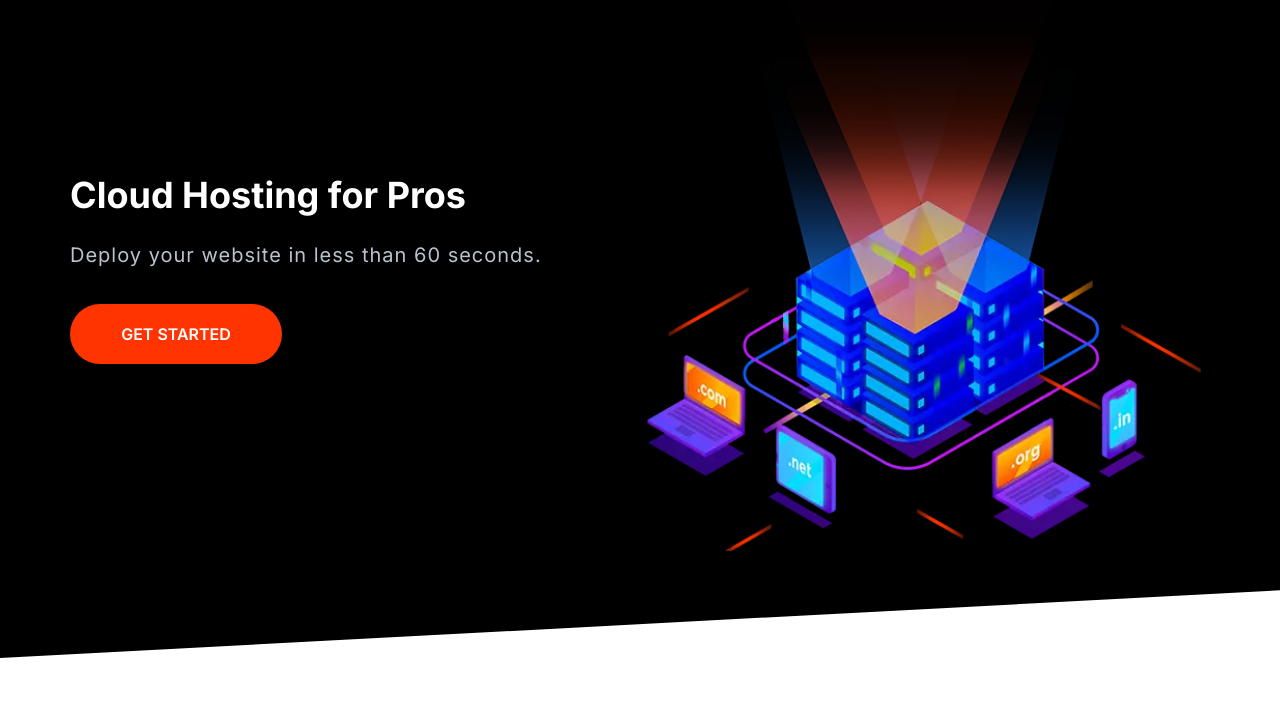
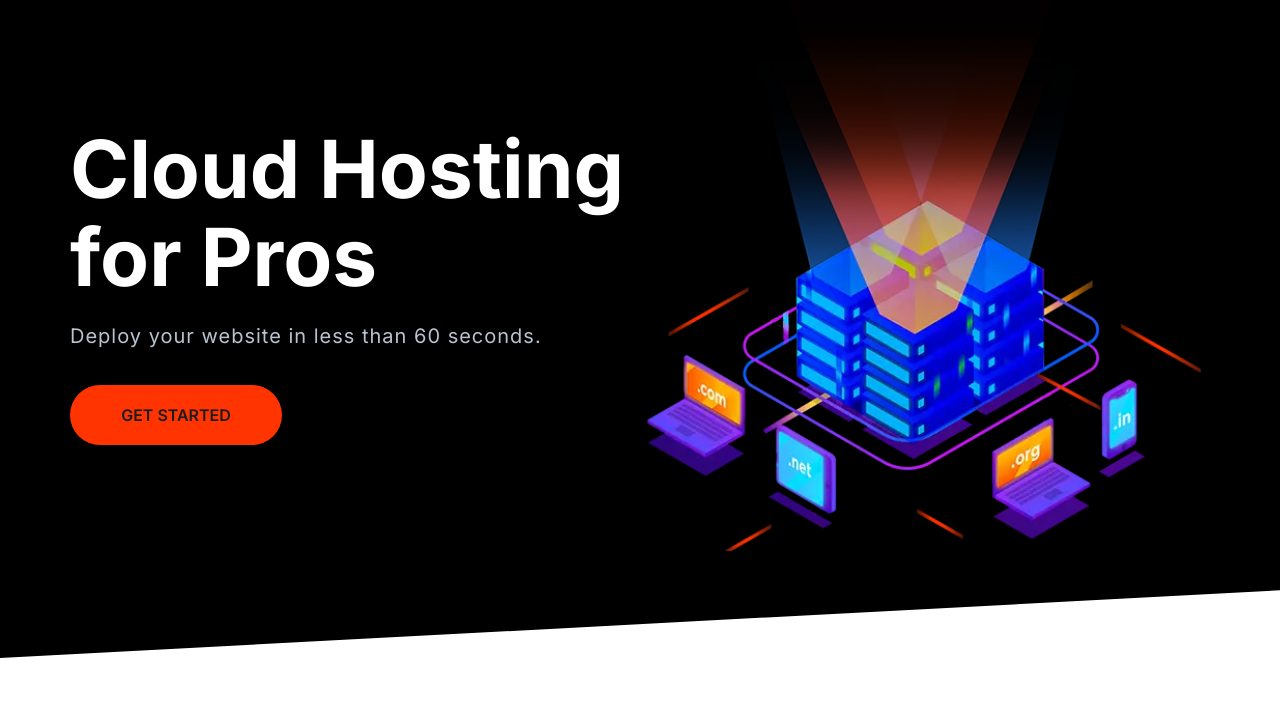
Before and after one commit to AshwinGurbuxani/Moshify, a website built with Parcel: page index.html in a window 1280 px wide. Shown: the part 79-800 px from the top of the page. Built offline with nearby package versions, Linux system fonts and the light colour scheme.

Commit message:
Improve accent button accessibility

```diff
--- a/css/styles.css
+++ b/css/styles.css
@@ -1,3 +1,5 @@
+@import './normalize.css';
+
 *, *::after, *::before {
     box-sizing: border-box;
 }
@@ -254,7 +256,7 @@
 
 .btn--accent {
     background-color: var(--color-accent);
-    color: #fff;
+    color: #1d1d1d;
 }
 
 .btn--accent:hover {
--- a/index.html
+++ b/index.html
@@ -14,7 +14,6 @@
     <title>Moshify - Get online for just $9</title>
     <link rel="preconnect" href="https://fonts.gstatic.com">
     <link href="https://fonts.googleapis.com/css2?family=Inter:wght@400;600;700&display=swap" rel="stylesheet">
-    <link rel="stylesheet" href="css/normalize.css">
     <link rel="stylesheet" href="css/styles.css">
     <link rel="stylesheet" href="https://unpkg.com/aos@next/dist/aos.css" />
 </head>
```
Also changed, not shown: Close To Perfect Performance Report on Google Lighthouse.png (added).
